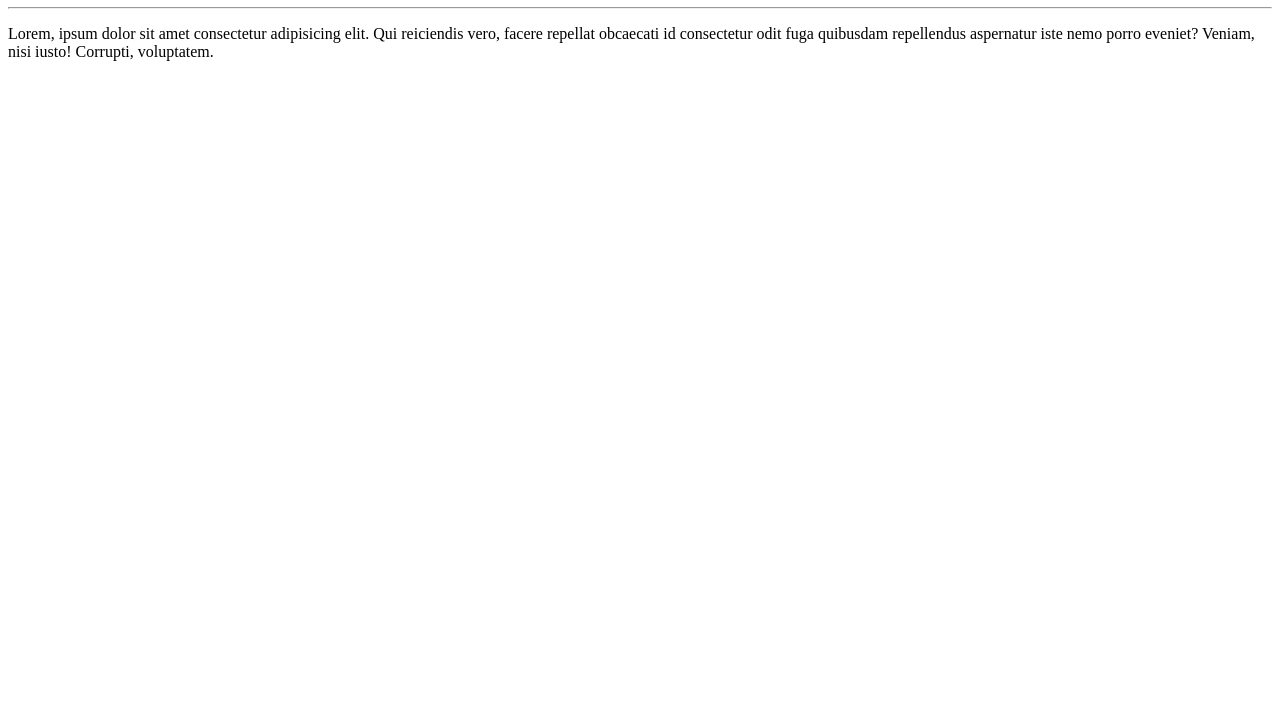
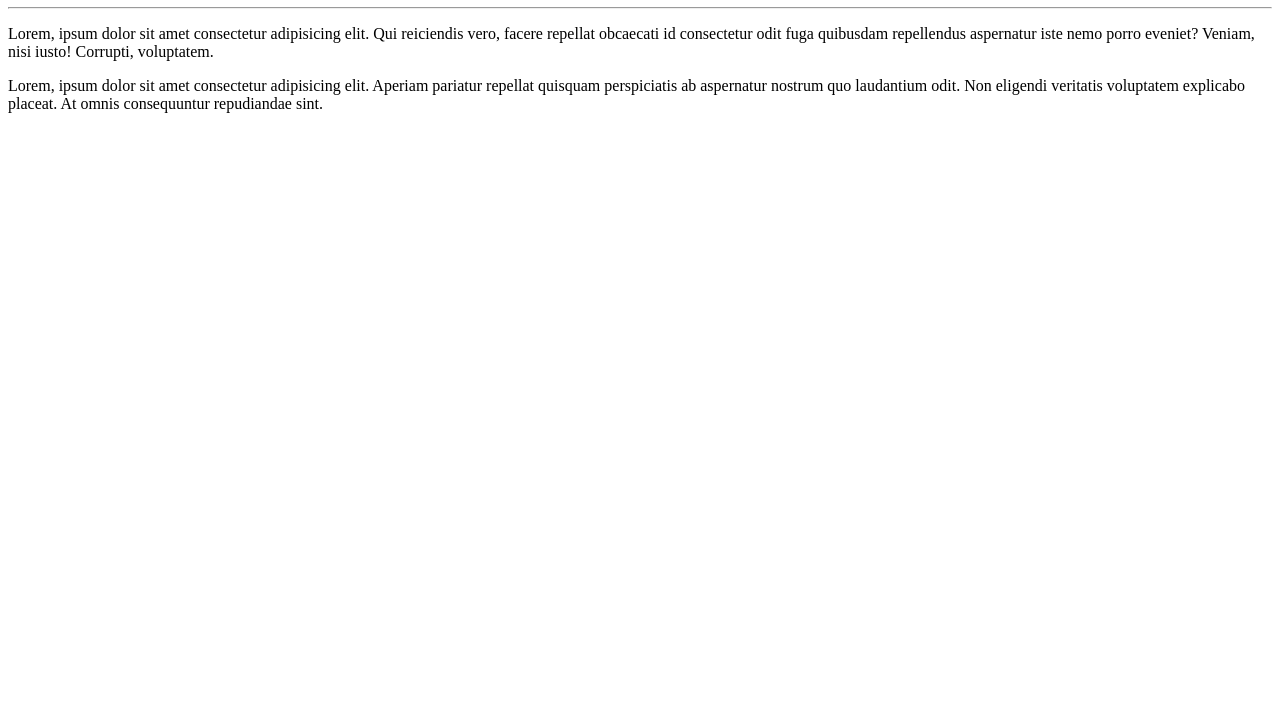
Before and after one commit to Addrakur/Curso, a plain HTML site: page site-exemplo/index.html in a window 1280 px wide. Shown: the part 73-800 px from the top of the page. Drawn offline with Linux system fonts and the light colour scheme.

Commit message:
Adicionei um parágrafo

```diff
--- a/site-exemplo/index.html
+++ b/site-exemplo/index.html
@@ -10,5 +10,6 @@
     <h1>Olá, Mundo!</h1>
     <hr>
     <p>Lorem, ipsum dolor sit amet consectetur adipisicing elit. Qui reiciendis vero, facere repellat obcaecati id consectetur odit fuga quibusdam repellendus aspernatur iste nemo porro eveniet? Veniam, nisi iusto! Corrupti, voluptatem.</p>
+    <p>Lorem, ipsum dolor sit amet consectetur adipisicing elit. Aperiam pariatur repellat quisquam perspiciatis ab aspernatur nostrum quo laudantium odit. Non eligendi veritatis voluptatem explicabo placeat. At omnis consequuntur repudiandae sint.</p>
 </body>
 </html>
```
